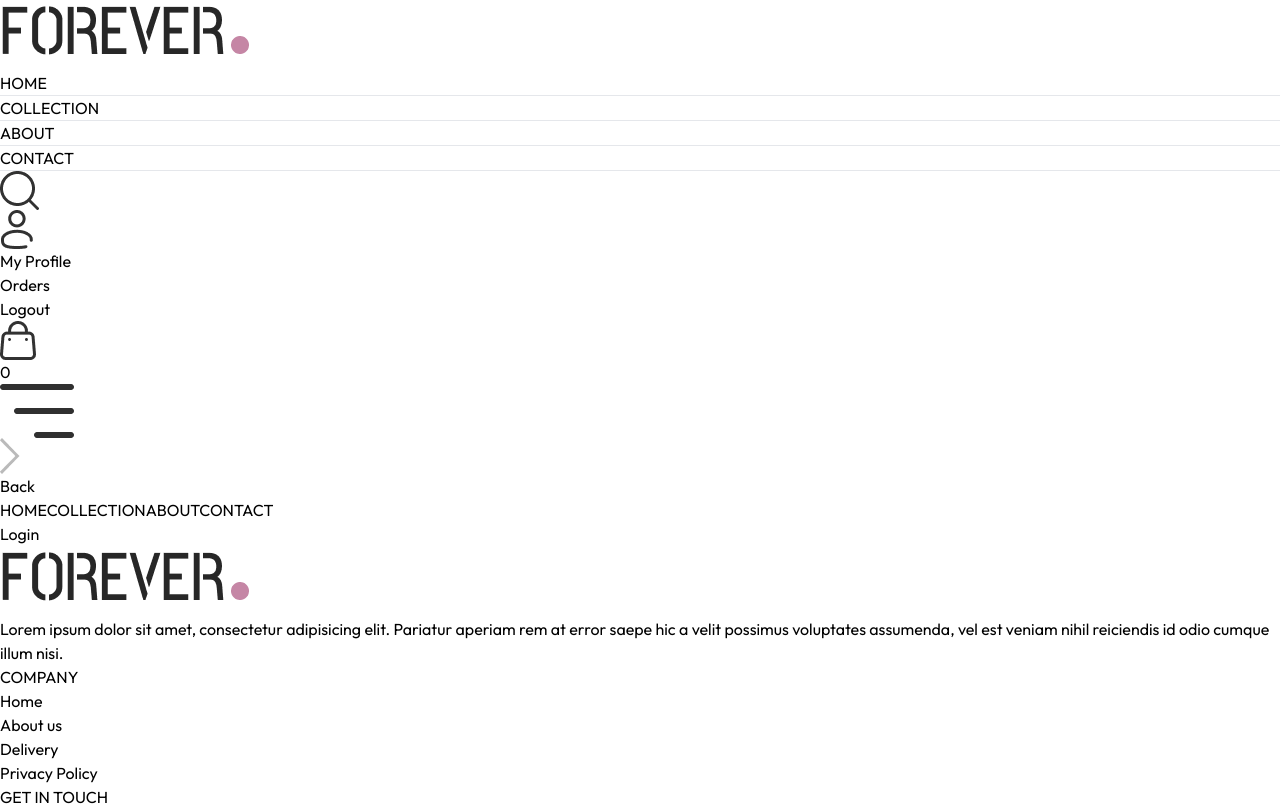
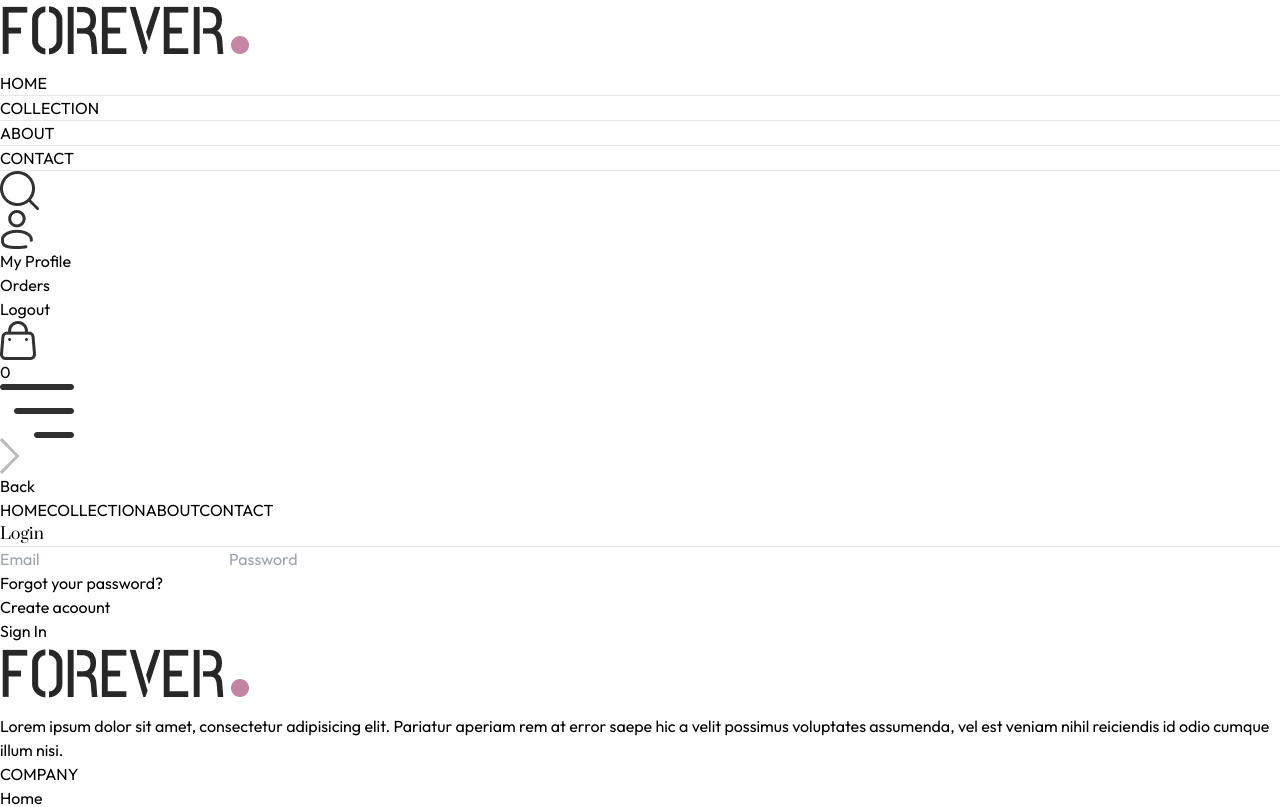
Before and after one commit to sushant4612/ecommerce-app, a React (Vite) app in the folder frontend/: page /login in a window 1280 px wide. Shown: the top 807 px of the page. Built offline with nearby package versions, Linux system fonts and the light colour scheme.

Commit message:
Login Signup Done

```diff
--- a/frontend/src/components/Navbar.jsx
+++ b/frontend/src/components/Navbar.jsx
@@ -33,7 +33,7 @@
             <img onClick={() => setShowSearch(true)} src={assets.search_icon}  className="w-5 cursor-pointer" alt="" />
 
             <div className='group relative'>
-                <img className='w-5 cursor-pointer' src={assets.profile_icon} alt="" />
+            <Link to={'/login'}><img className='w-5 cursor-pointer' src={assets.profile_icon} alt="" /></Link>
                 <div className='group-hover:block hidden absolute dropdown-menu right-0 pt-4'>
                     <div className='flex flex-col gap-2 w-36 py-3 px-5 bg-slate-100 text-gray-500 rounded'>
                         <p className='cursor-pointer hover:text-black'>My Profile</p>
--- a/frontend/src/pages/Login.jsx
+++ b/frontend/src/pages/Login.jsx
@@ -1,8 +1,32 @@
-import React from 'react'
+import React, { useState } from 'react'
 
 const Login = () => {
+  const [currentState, setCurrentState] = useState('Login');
+
+  const onSubmitHandler = async (e) => {
+      e.preventDefault();
+  }
+
   return (
-    <div>Login</div>
+    <form onSubmit={onSubmitHandler} className='flex flex-col items-center w-[90%] sm:max-w-96 m-auto mt-14 gap-4 text-gray-800'>
+      <div className='inline-flex items-center gap-2 mb-2 mt-10'>
+        <p className='prata-regular text-3xl'>{currentState}</p>
+        <hr className='border-none h-[1.5px] w-8 bg-gray-800'/>
+      </div>
+        {currentState == 'Login'  ? '' : <input type="text"  className='w-full px-3 py-2 border border-gray-800' placeholder='Name' required/>}
+        <input type="email"  className='w-full px-3 py-2 border border-gray-800' placeholder='Email' required/>
+        <input type="password"  className='w-full px-3 py-2 border border-gray-800' placeholder='Password' required/>
+
+        <div className='w-full flex justify-between text-sm mt-[-8px]'>
+          <p>Forgot your password?</p>
+          {
+            currentState === 'Login' ?
+            <p onClick={() =>setCurrentState('Sign Up')} className='cursor-pointer'>Create acoount</p> :
+            <p onClick={() =>setCurrentState('Login')} className='cursor-pointer'>Login Here</p>
+          }
+        </div>
+        <button className='bg-black text-white font-light px-8 py-2 mt-4'>{currentState == 'Login' ? 'Sign In' : 'Sign Up'}</button>
+    </form>
   )
 }
 
```
